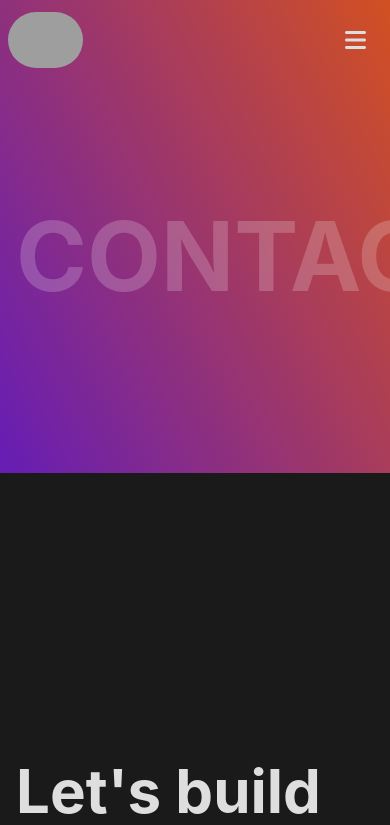
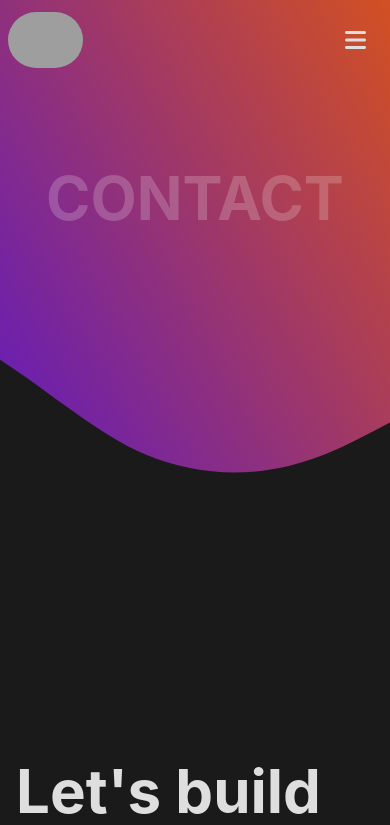
Before and after one commit to RevenantEverest/Stefischer, a React (Vite) app: page /contact in a window 390 px wide. Shown: the top 825 px of the page. Built offline with nearby package versions, Linux system fonts and the light colour scheme; grey boxes are pictures that could not be loaded.

Commit message:
Update mobile responsiveness in ContactPage header

```diff
--- a/src/pages/ContactPage.tsx
+++ b/src/pages/ContactPage.tsx
@@ -12,13 +12,13 @@ function ContactPage() {
                 <title>Stefan Fischer - Contact</title>
             </Helmet>
             <Flex className="fixed w-full">
-                <Box className="flex w-full h-5/6 py-20 px-4 md:px-40 bg-gradient-to-tr from-primary to-secondary justify-center items-center">
+                <Box className="flex w-full h-11/12 py-10 lg:py-20 px-4 md:px-40 bg-gradient-to-tr from-primary to-secondary justify-center items-center">
                     <Flex className="h-[70vh] md:h-[66vh] lg:h-[40vh] pt-32">
-                        <h1 className="text-8xl font-bold uppercase text-white/20">Contact</h1>
+                        <h1 className="text-6xl md:text-7xl lg:text-8xl font-bold uppercase text-white/20">Contact</h1>
                     </Flex>
                 </Box>
             </Flex>
-            <Flex className="absolute left-0 right-0 top-[66.2vh] md:top-[66.2vh] lg:top-[36.2vh] justify-center bg-red-500">
+            <Flex className="absolute left-0 right-0 top-[36.2vh] md:top-[60.2vh] lg:top-[36.2vh] justify-center">
                 <WaveDivider />
             </Flex>
             <Flex className="relative bg-background w-full justify-center top-[56vh] pt-20">
```
